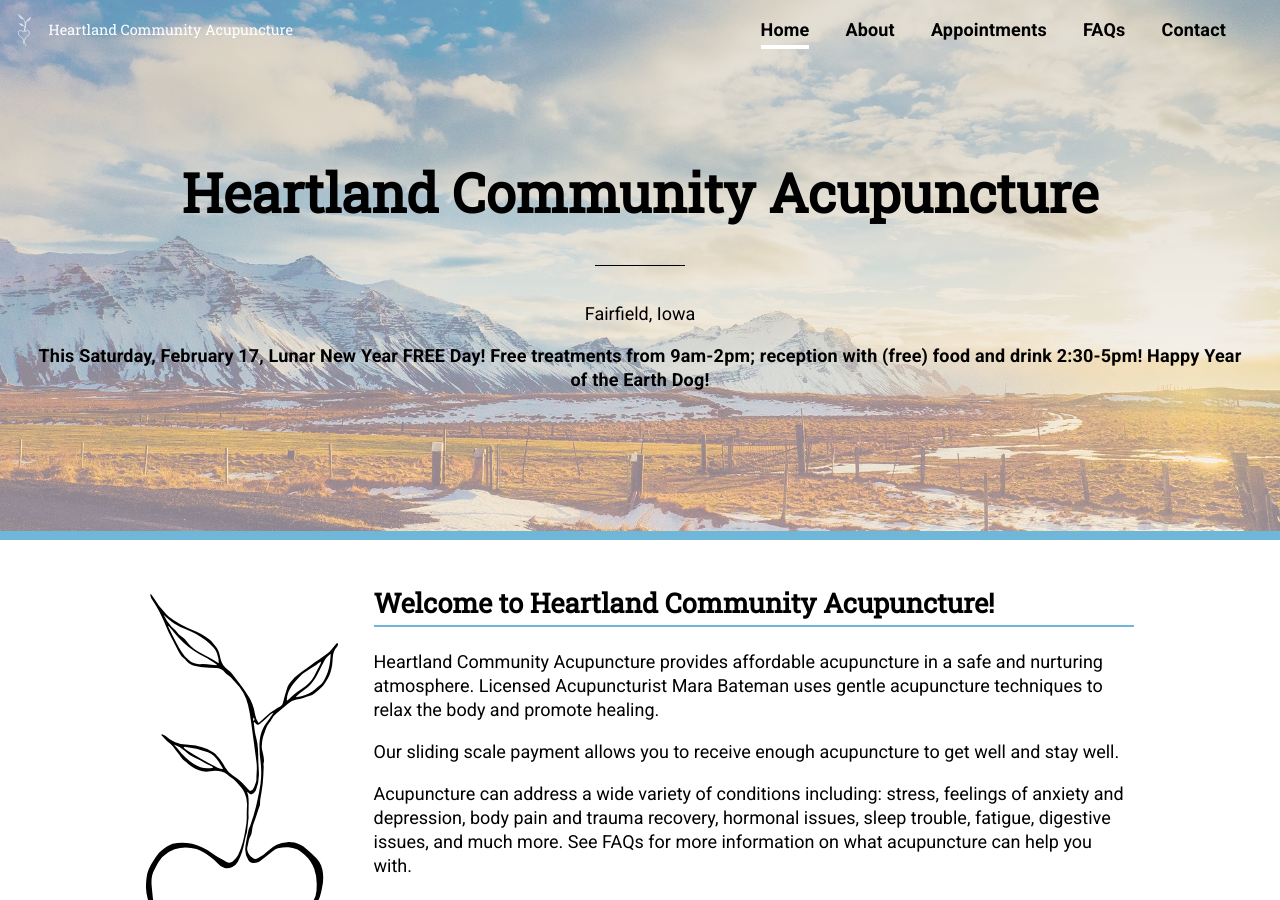
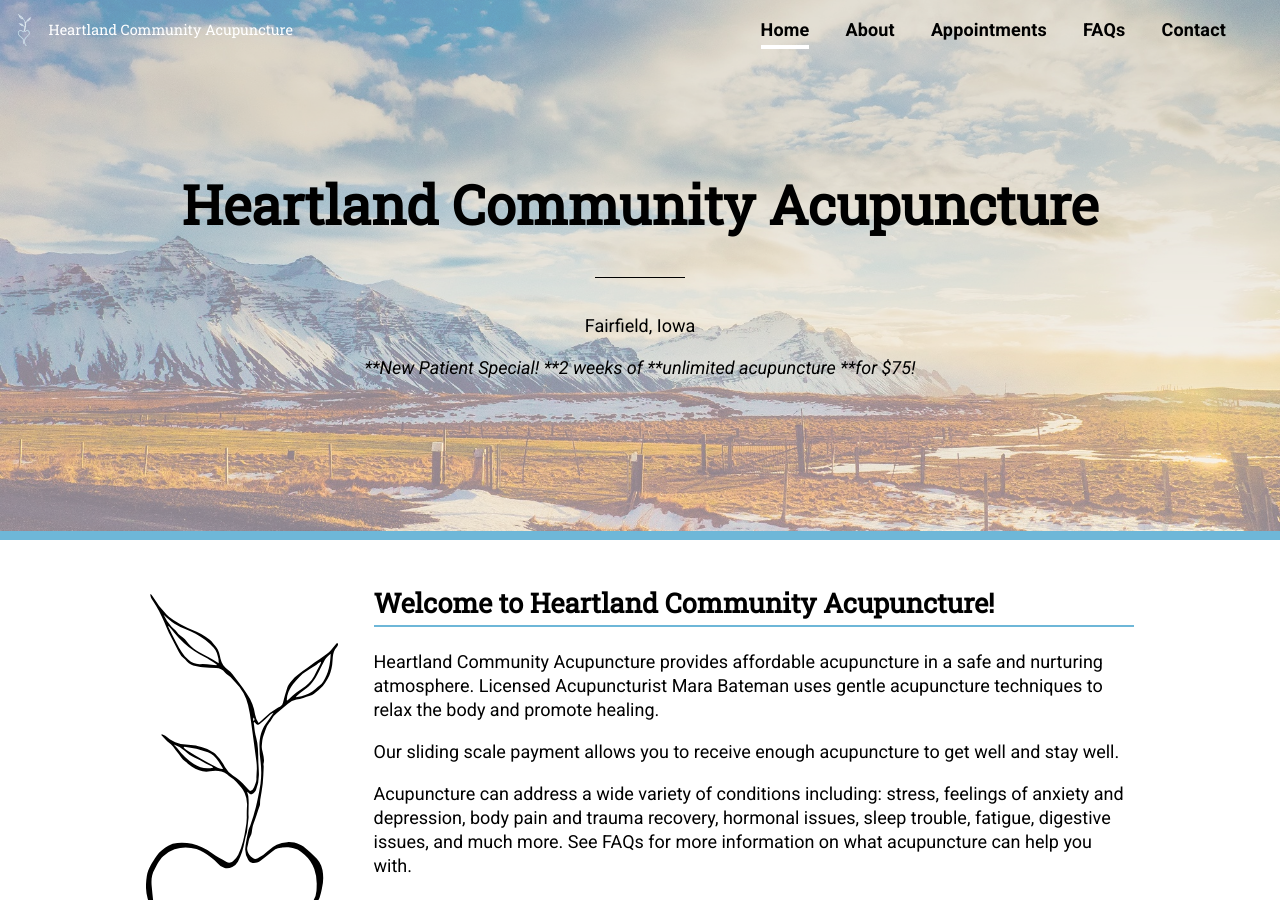
Before and after one commit to alwaysblank/heartlandacu, a Jekyll site: the page built from index.md, in a window 1280 px wide and 900 px high. Built offline with Jekyll 4.4.1, drawn with Linux system fonts in a browser that asks for light colours; a script that is not in the unit is left out.

Commit message:
Update Pages “index”

```diff
--- a/index.md
+++ b/index.md
@@ -2,13 +2,10 @@
 layout: home
 title: Heartland Community Acupuncture
 masthead: /assets/images/uploads/mountains.jpg
-intro: >-
+intro: |-
   Fairfield, Iowa
 
-
-  **This Saturday, February 17, Lunar New Year FREE Day! Free treatments from
-  9am-2pm; reception with (free) food and drink 2:30-5pm!  Happy Year of the
-  Earth Dog!**
+  _**New Patient Special! **2 weeks of **unlimited acupuncture **for $75!_
 ---
 ## Welcome to Heartland Community Acupuncture!
 
```
